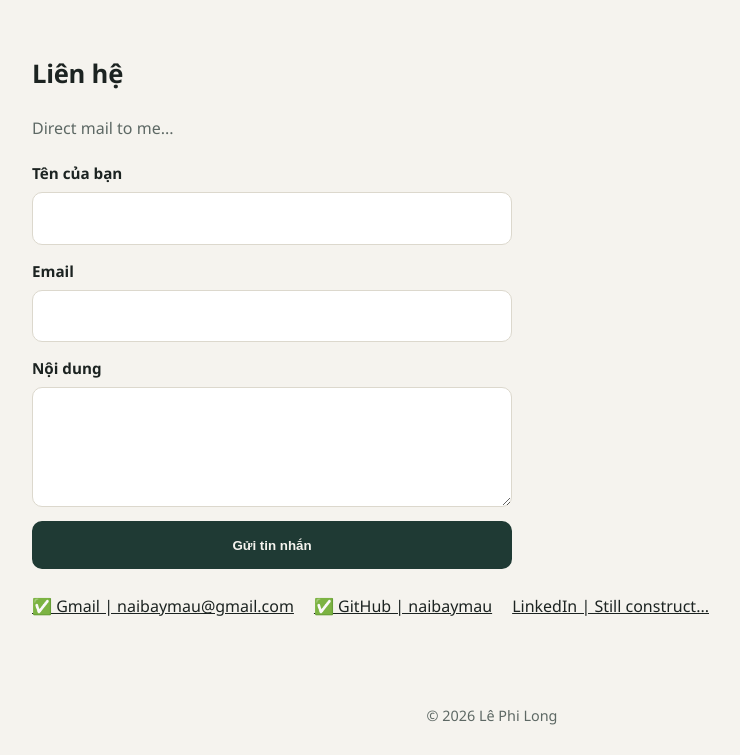
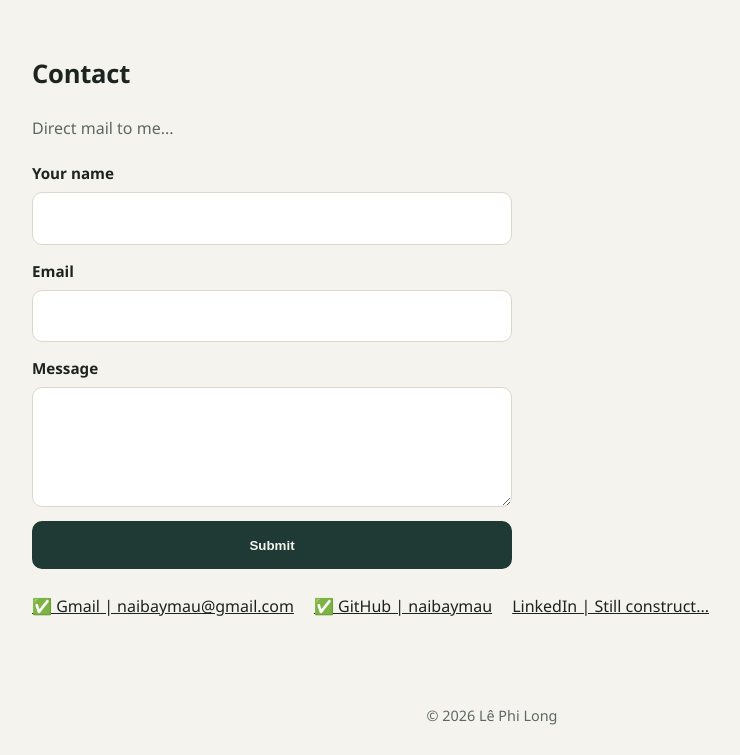
Before and after one commit to naibaymau/portfolio, a plain HTML site: page index.html in a window 1280 px wide. Shown: the part 1114-1869 px from the top of the page, without its empty margins (148-888 px from the left). Drawn offline with Linux system fonts and the light colour scheme.

Commit message:
New Changes

```diff
--- a/index.html
+++ b/index.html
@@ -135,13 +135,13 @@ footer{text-align:center;color:var(--muted);padding:28px 20px calc(28px + env(sa
   </section>
 
   <section id="contact">
-    <h2>Liên hệ</h2>
+    <h2>Contact</h2>
     <p style="margin-bottom:20px">Direct mail to me...</p>
     <form action="mailto:email@example.com" method="post" enctype="text/plain">
-      <label>Tên của bạn<input type="text" name="name" autocomplete="name" required></label>
+      <label>Your name<input type="text" name="name" autocomplete="name" required></label>
       <label>Email<input type="email" name="email" autocomplete="email" inputmode="email" required></label>
-      <label>Nội dung<textarea name="message" required></textarea></label>
-      <button class="btn" type="submit">Gửi tin nhắn</button>
+      <label>Message<textarea name="message" required></textarea></label>
+      <button class="btn" type="submit">Submit</button>
     </form>
     <div class="links">
       <a href="mailto:email@example.com">✅ Gmail | naibaymau@gmail.com</a>
```
